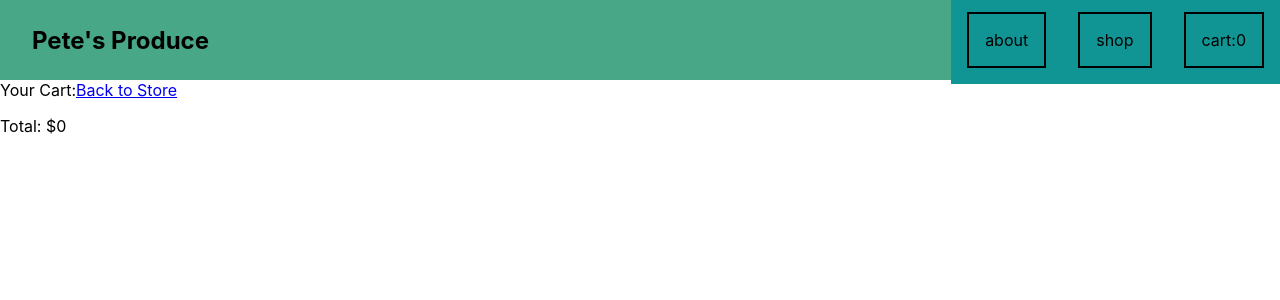
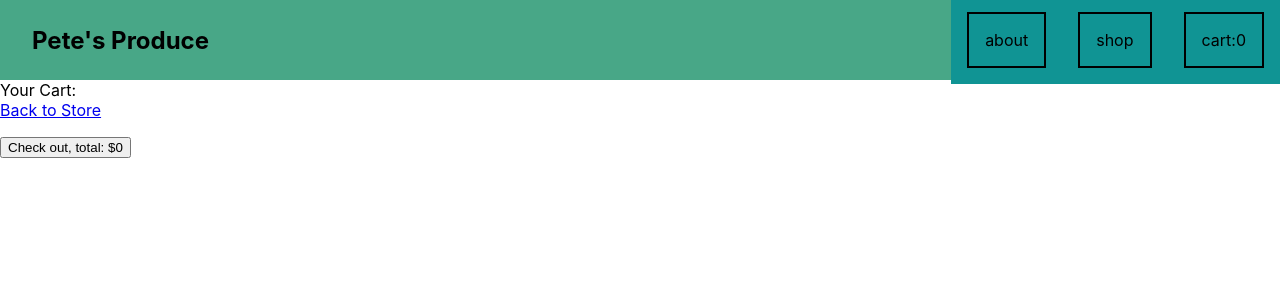
Before and after one commit to sbusenba/odin-shopping-cart, a React (Create React App) app: page /cart in a window 1280 px wide. Shown: the top 300 px of the page. Built offline with nearby package versions, Linux system fonts and the light colour scheme.

Commit message:
Add div to cart welcome for styling + checkout btn

```diff
--- a/src/components/Cart.js
+++ b/src/components/Cart.js
@@ -8,7 +8,7 @@ function Cart (){
     let total = 0;
     return (<div>
 
-        Your Cart:
+        <div>Your Cart:</div>
         <Link to="/shop" >Back to Store</Link>
             <ul>
         {cartList.map((item,index)=>{
@@ -17,7 +17,7 @@ function Cart (){
             <ProductCartView product={item} cart={cartList} updateCart={updateCart} key={index+item.quantity+item.price}/>
         </li>})}
         </ul>
-        <div>{`Total: $${total}`}</div>
+        <div><button>{`Check out, total: $${total}`}</button></div>
     </div>)
 }
 export default Cart;
```
